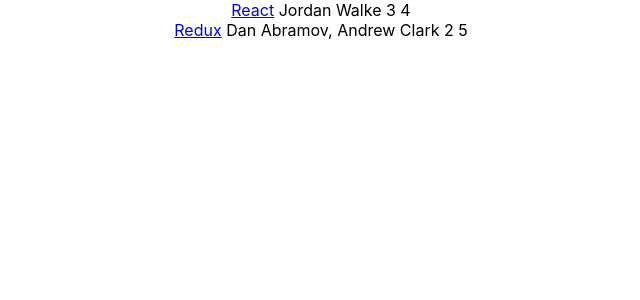
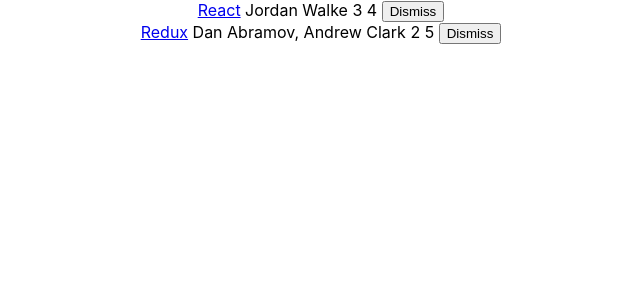
Before and after one commit to wisdom161/react-hackernews, a React (Create React App) app in the folder react-hackernews/: page / in a window 1280 px wide. Shown: the top 300 px of the page, without its empty margins (319-959 px from the left). Built offline with nearby package versions, Linux system fonts and the light colour scheme.

Commit message:
added button to remove list item

```diff
--- a/react-hackernews/src/App.js
+++ b/react-hackernews/src/App.js
@@ -21,10 +21,25 @@
 ];
 
 class App extends Component {
+  constructor(props) {
+    super(props);
+
+    this.state = {
+      list,
+    };
+
+    this.onDismiss = this.onDismiss.bind(this);
+  }
+
+  onDismiss(id) {
+    const updatedList = this.state.list.filter(item => item.objectID !== id);
+    this.setState({ list: updatedList })
+  }
+
   render() {
     return (
       <div className="App">
-        {list.map(item =>
+        {this.state.list.map(item =>
             <div key={item.objectID}>
               <span>
                 <a href={item.url}>{item.title}</a>
@@ -32,6 +47,14 @@
               <span> {item.author} </span>
               <span>{item.num_comments} </span>
               <span>{item.points} </span>
+              <span>
+                <button
+                  onClick={()=> this.onDismiss(item.objectID)}
+                  type="button"
+                >
+                  Dismiss
+                </button>
+              </span>
             </div>
         )}
       </div>
```
